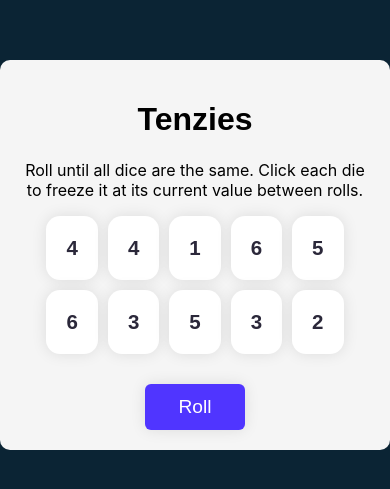
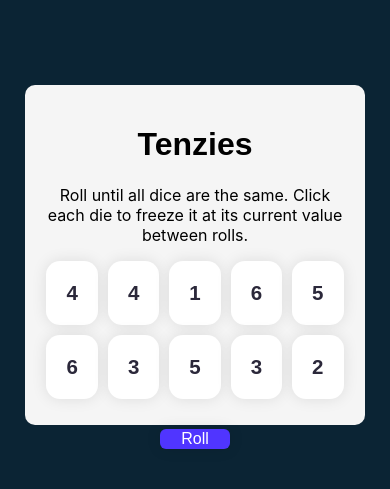
Before and after one commit to Rony2518/Tenzie_game, a React (Vite) app: page / in a window 390 px wide. Shown: the part 185-674 px from the top of the page. Built offline with nearby package versions, Linux system fonts and the light colour scheme.

Commit message:
Update App.css

```diff
--- a/src/App.css
+++ b/src/App.css
@@ -64,7 +64,18 @@ p{
 
 @media screen and (max-width: 500px) {
   main{
-    width: 350px;
-    height: 350px;
+    width: 300px;
+    height: 300px;
   }
+  .rollDice{
+  background-color: #5035FF;
+  color: white;
+  font-size: 1rem;
+  width: 70px;
+  height: 50px;
+  margin-top: 30px;
+  border-radius: 6px;
+  border: none;
+  box-shadow: 0 0 15px rgba(0, 0, 0, 0.1);
 }
+}
```
